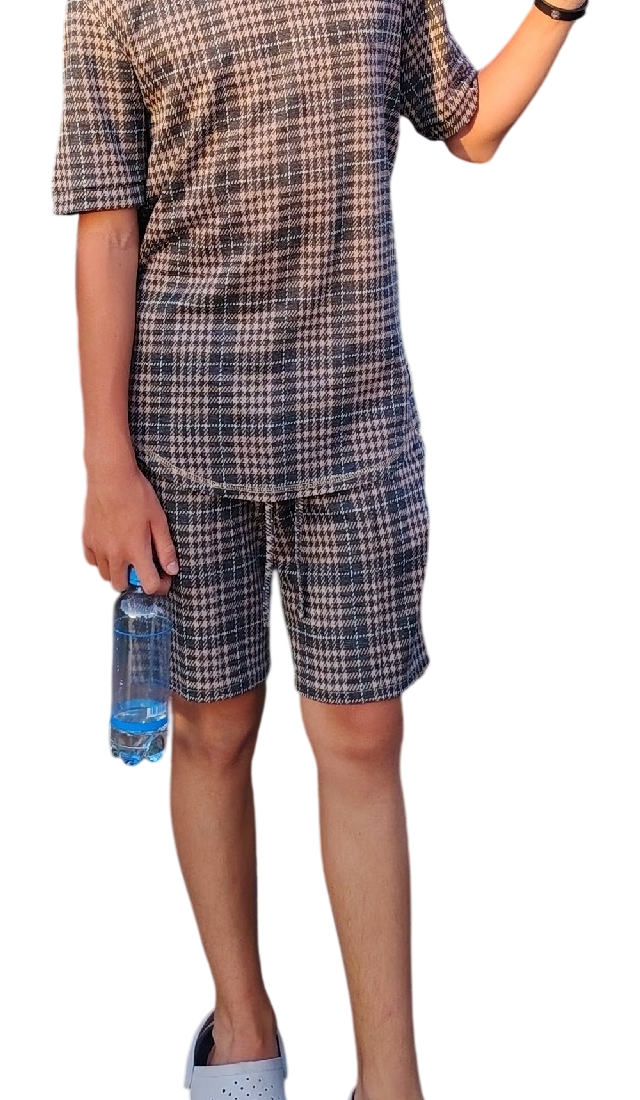
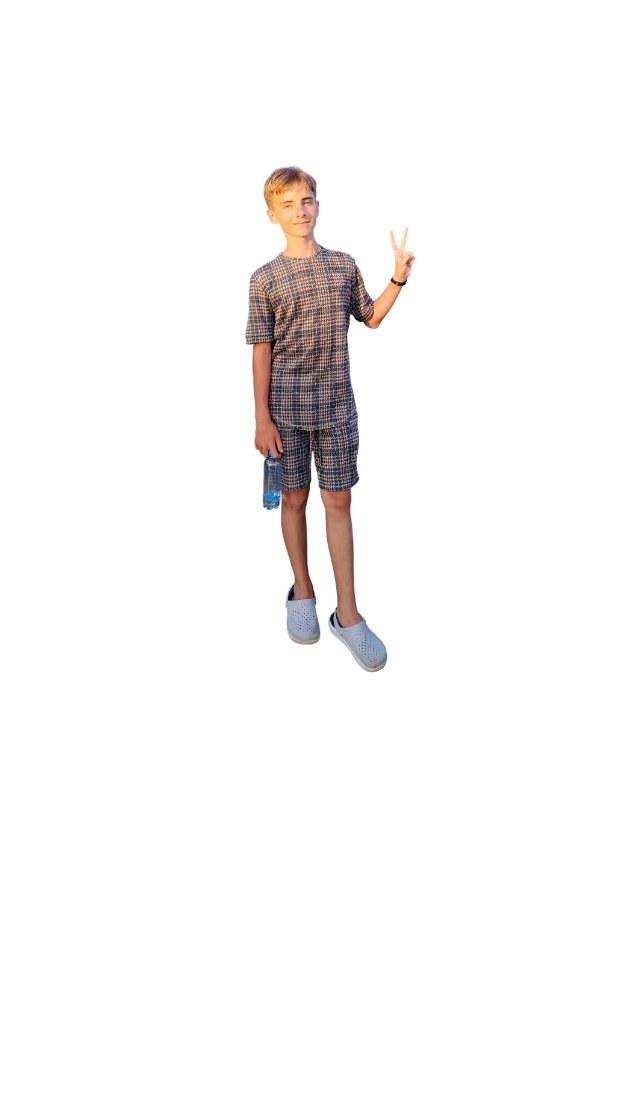
Before and after one commit to stepprogramm/site, a plain HTML site: page index.html in a window 1280 px wide. Shown: the top 1100 px of the page, without its empty margins (311-951 px from the left). After the commit the page ends 800 px from the top, so only its background shows below. Drawn offline with Linux system fonts and the light colour scheme.

Commit message:
Update style.css

```diff
--- a/style.css
+++ b/style.css
@@ -12,3 +12,7 @@ body{
 .photo:active{
     transform: rotate(3600deg);
 }
+
+img{
+    max-height: 70vh;
+}
```
